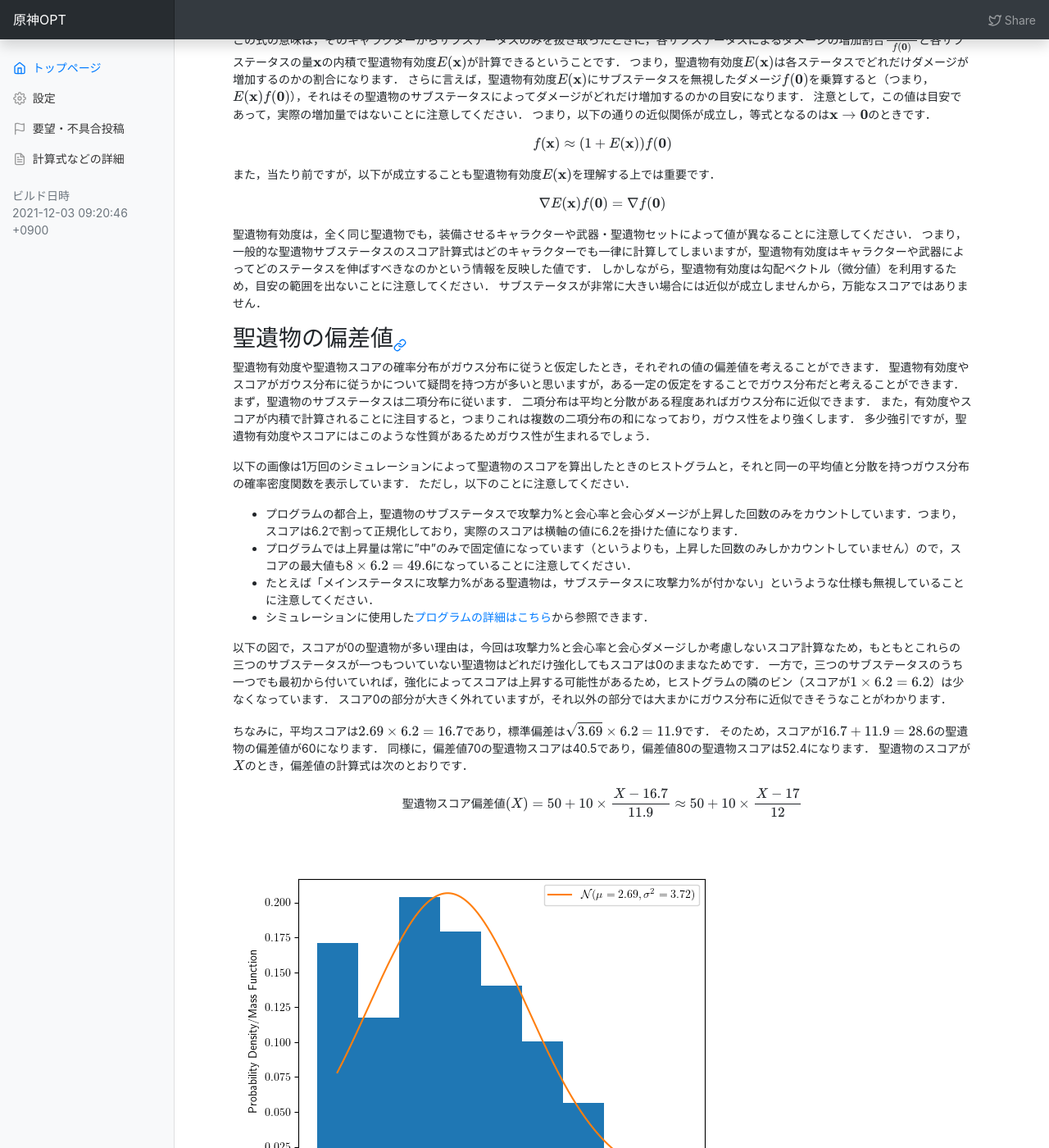
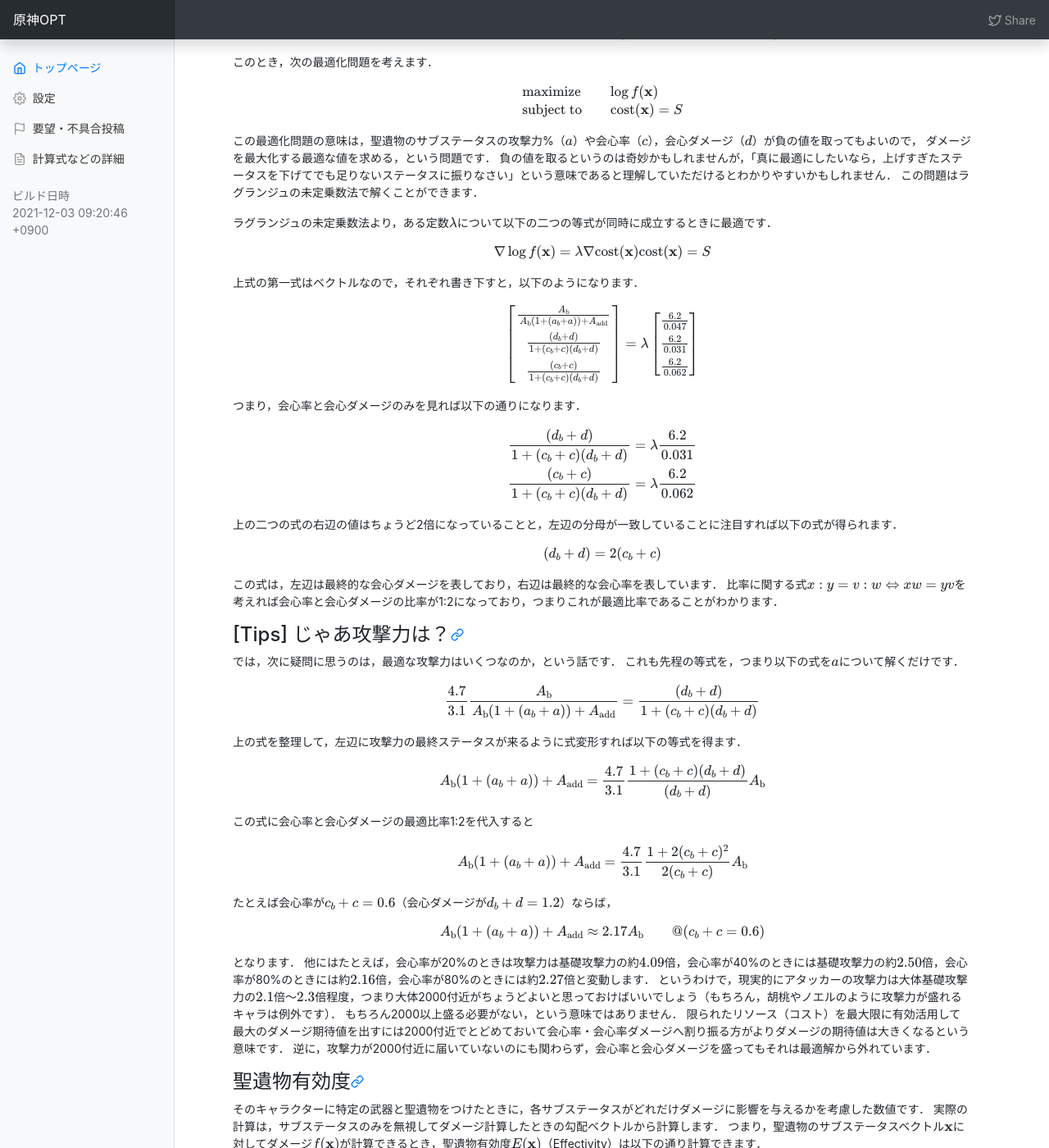
Before and after one commit to k3kaimu/genshinopt, a Jekyll site: the page built from docs/documents.md, in a window 1280 px wide and 1400 px high, scrolled down 2213 px. Shown: the whole window at 82% size. Built offline with Jekyll 4.4.1, drawn with Linux system fonts in a browser that asks for light colours; nearby versions of some CDN libraries; formulas are drawn with MathJax 3; some of the changed text lies outside the part shown.

Commit message:
update documents

```diff
--- a/docs/documents.md
+++ b/docs/documents.md
@@ -124,6 +124,117 @@ $$
 このアルゴリズムは局所最適解を求めるためのアルゴリズムですが，今回の最適化問題においては開発時の段階では大体1ms以下で大域最適解にたどり着いており，今回の問題でも実用的であるといえます．
 
 
+#### [Tips] どうして会心率と会心ダメージは1:2がベストなのか
+
+簡素化したダメージ計算式を以下に示します．
+この計算式では攻撃力と会心系しかダメージ計算に含めていません．
+
+$$
+f(\mathbf{x}) = \{A_\mathrm{b} (1 + (a_b + a)) + A_\mathrm{add} \} (1 + (c_b + c)(d_b + d))
+$$
+
+また，コスト計算式において，攻撃力と会心系のみを考慮すると以下のような式になります．
+
+$$
+\mathrm{cost}(\mathbf{x}) = \mathrm{cost}([a, c, d]) = 6.2\times \left(\frac{a}{0.047} + \frac{c}{0.031} + \frac{d}{0.062}\right)
+$$
+
+このとき，次の最適化問題を考えます．
+
+$$
+\begin{align}
+&\text{maximize} &&\log f(\mathbf{x}) \\
+&\text{subject to} &&\mathrm{cost}(\mathbf{x}) = S
+\end{align}
+$$
+
+この最適化問題の意味は，聖遺物のサブステータスの攻撃力%（$a$）や会心率（$c$），会心ダメージ（$d$）が負の値を取ってもよいので，
+ダメージを最大化する最適な値を求める，という問題です．
+負の値を取るというのは奇妙かもしれませんが，「真に最適にしたいなら，上げすぎたステータスを下げてでも足りないステータスに振りなさい」という意味であると理解していただけるとわかりやすいかもしれません．
+この問題はラグランジュの未定乗数法で解くことができます．
+
+ラグランジュの未定乗数法より，ある定数$\lambda$について以下の二つの等式が同時に成立するときに最適です．
+
+$$
+\nabla \log f(\mathbf{x}) = \lambda \nabla \mathrm{cost}(\mathbf{x}) \\
+\mathrm{cost}(\mathbf{x}) = S
+$$
+
+上式の第一式はベクトルなので，それぞれ書き下すと，以下のようになります．
+
+$$
+\begin{bmatrix}
+\frac{ A_\mathrm{b} }{ A_\mathrm{b} (1 + (a_b + a)) + A_\mathrm{add} } \\
+\frac{(d_b + d)}{1 + (c_b + c)(d_b + d)} \\
+\frac{(c_b + c)}{1 + (c_b + c)(d_b + d)} \\
+\end{bmatrix}
+=
+\lambda
+\begin{bmatrix}
+\frac{6.2}{0.047} \\
+\frac{6.2}{0.031} \\
+\frac{6.2}{0.062}
+\end{bmatrix}
+$$
+
+
+つまり，会心率と会心ダメージのみを見れば以下の通りになります．
+
+$$
+\begin{align}
+\frac{(d_b + d)}{1 + (c_b + c)(d_b + d)} &= \lambda \frac{6.2}{0.031} \\
+\frac{(c_b + c)}{1 + (c_b + c)(d_b + d)} &= \lambda \frac{6.2}{0.062} \\
+\end{align}
+$$
+
+上の二つの式の右辺の値はちょうど2倍になっていることと，左辺の分母が一致していることに注目すれば以下の式が得られます．
+
+$$
+\begin{align}
+(d_b + d) = 2(c_b + c)
+\end{align}
+$$
+
+この式は，左辺は最終的な会心ダメージを表しており，右辺は最終的な会心率を表しています．
+比率に関する式$x:y=v:w \Leftrightarrow xw = yv$を考えれば会心率と会心ダメージの比率が1:2になっており，つまりこれが最適比率であることがわかります．
+
+
+#### [Tips] じゃあ攻撃力は？
+
+では，次に疑問に思うのは，最適な攻撃力はいくつなのか，という話です．
+これも先程の等式を，つまり以下の式を$a$について解くだけです．
+
+$$
+\frac{4.7}{3.1} \frac{ A_\mathrm{b} }{ A_\mathrm{b} (1 + (a_b + a)) + A_\mathrm{add} } = \frac{(d_b + d)}{1 + (c_b + c)(d_b + d)}
+$$
+
+上の式を整理して，左辺に攻撃力の最終ステータスが来るように式変形すれば以下の等式を得ます．
+
+$$
+ A_\mathrm{b} (1 + (a_b + a)) + A_\mathrm{add} = \frac{4.7}{3.1} \frac{1 + (c_b + c)(d_b + d)}{(d_b + d)} A_\mathrm{b}
+$$
+
+この式に会心率と会心ダメージの最適比率1:2を代入すると
+
+$$
+ A_\mathrm{b} (1 + (a_b + a)) + A_\mathrm{add} = \frac{4.7}{3.1} \frac{1 + 2(c_b + c)^2}{2(c_b + c)} A_\mathrm{b}
+$$
+
+たとえば会心率が$c_b + c = 0.6$（会心ダメージが$d_b + d=1.2$）ならば，
+
+$$
+\begin{align}
+A_\mathrm{b} (1 + (a_b + a)) + A_\mathrm{add} \approx 2.17 A_\mathrm{b} && @ (c_b + c = 0.6)
+\end{align}
+$$
+
+となります．
+他にはたとえば，会心率が20%のときは攻撃力は基礎攻撃力の約$4.09$倍，会心率が40%のときには基礎攻撃力の約$2.50$倍，会心率が80%のときには約$2.16$倍，会心率が80%のときには約$2.27$倍と変動します．
+というわけで，現実的にアタッカーの攻撃力は大体基礎攻撃力の$2.1$倍～$2.3$倍程度，つまり大体2000付近がちょうどよいと思っておけばいいでしょう（もちろん，胡桃やノエルのように攻撃力が盛れるキャラは例外です）．
+もちろん2000以上盛る必要がない，という意味ではありません．
+限られたリソース（コスト）を最大限に有効活用して最大のダメージ期待値を出すには2000付近でとどめておいて会心率・会心率ダメージへ割り振る方がよりダメージの期待値は大きくなるという意味です．
+逆に，攻撃力が2000付近に届いていないのにも関わらず，会心率と会心ダメージを盛ってもそれは最適解から外れています．
+
 #### 聖遺物有効度
 
 そのキャラクターに特定の武器と聖遺物をつけたときに，各サブステータスがどれだけダメージに影響を与えるかを考慮した数値です．
```
